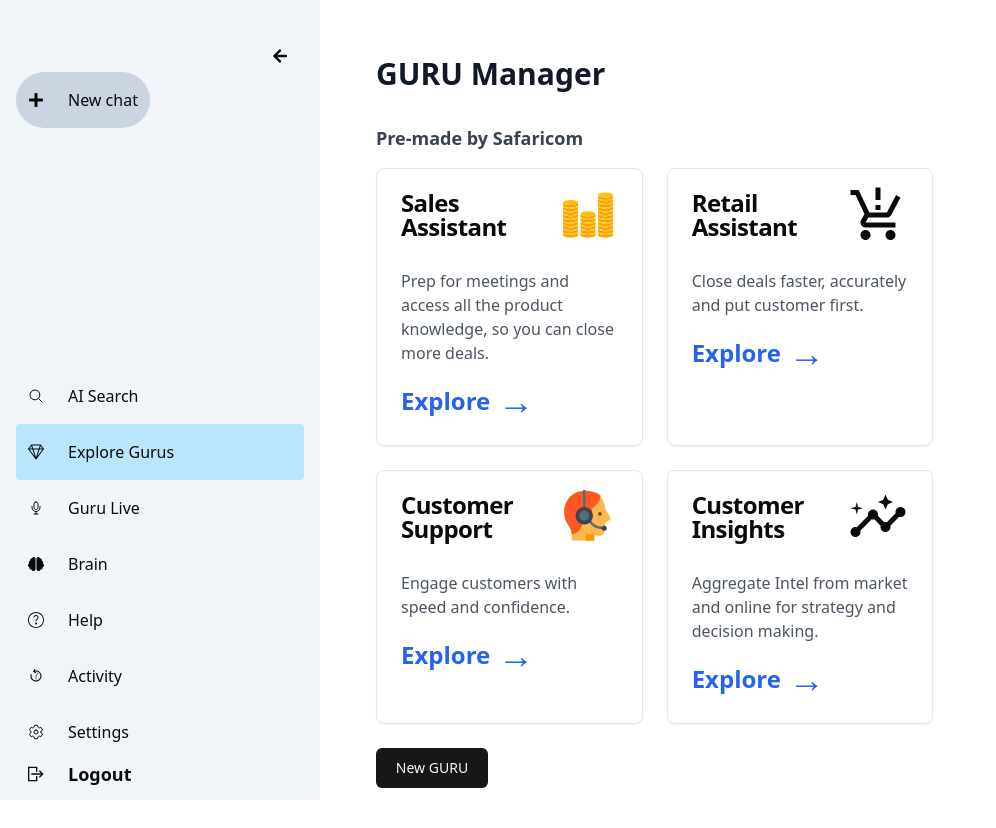
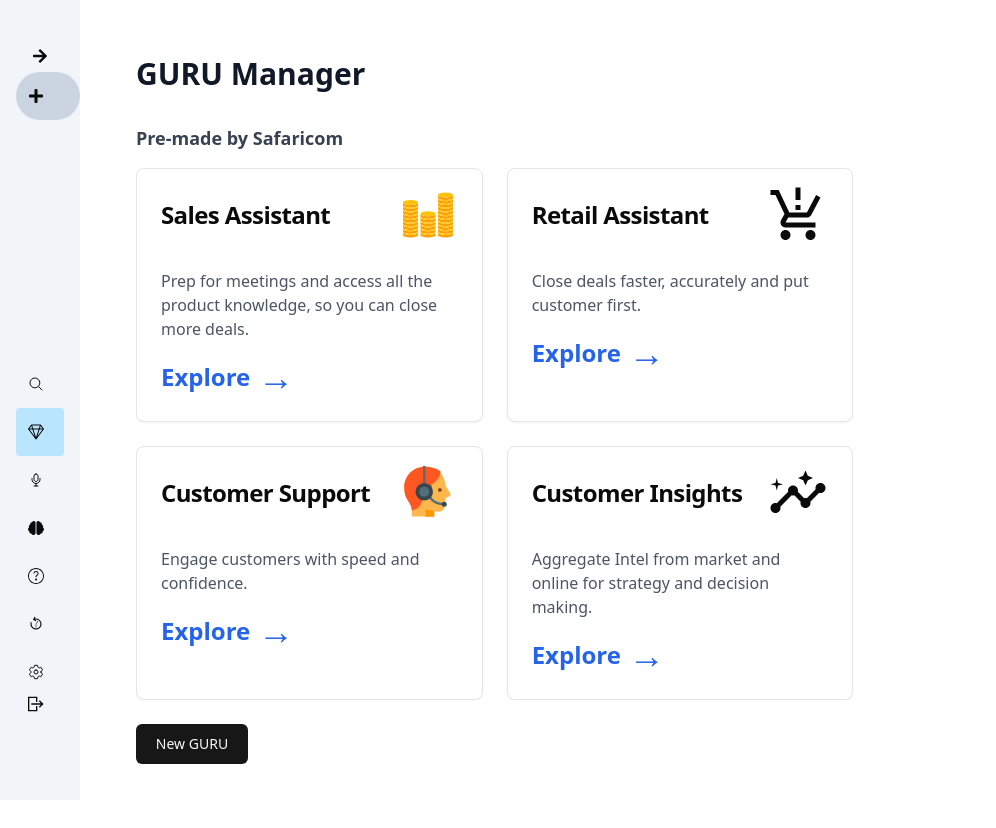
Before and after one commit to collinskrotich/Guru-AI, a Next.js app: page /application/guru in a window 1280 px wide. Shown: the whole page, without its empty margins (0-996 px from the left). After the commit the page ends 800 px from the top, so only its background shows below. Built offline with nearby package versions, Linux system fonts and the light colour scheme.

Commit message:
changes to sidebar

```diff
--- a/app/application/guru/page.tsx
+++ b/app/application/guru/page.tsx
@@ -80,7 +80,7 @@
             <h2 className="text-lg font-semibold mb-4 text-gray-700">
               Pre-made by Safaricom
             </h2>
-            <div className="grid grid-cols-1 md:grid-cols-2 gap-6">
+            <div className="grid grid-cols-1 md:grid-cols-2 gap-6 max-w-full overflow-hidden">
               {/* rendered cards */}
               {cards.map((card, index) => (
                 <GuruCard
--- a/app/application/layout.tsx
+++ b/app/application/layout.tsx
@@ -7,9 +7,9 @@
   children: React.ReactNode;
 }) {
   return (
-    <div className="h-screen flex flex-row justify-start">
+    <div className="h-screen flex flex-shrink-0 flex-row justify-start ">
       <Sidebar />
-      <div className="flex-1 p-4">{children}</div>
+      <div className="flex-1 overflow-y-auto p-4">{children}</div>
     </div>
   );
 }
--- a/app/application/page.tsx
+++ b/app/application/page.tsx
@@ -2,7 +2,7 @@
 import AssistantUI from '@/components/Search'
 const page = () => {
   return (
-    <div>
+         <div >
           <AssistantUI/>
     </div>
   )
--- a/components/Search.tsx
+++ b/components/Search.tsx
@@ -70,7 +70,7 @@
 
   return (
     <><Toaster />
-    <div className="w-fit mx-auto py-10 px-11  space-y-6">
+    <div className="w-fit mx-auto py-10 px-11  space-y-6 ">
        {/* Add this line to render the toast notifications */}
 
       {chatHistory.length === 0 ? (
--- a/components/Sidebar.tsx
+++ b/components/Sidebar.tsx
@@ -33,7 +33,7 @@
 };
 
 const Sidebar = () => {
-  const [toggleCollapse, setToggleCollapse] = useState(false);
+  const [toggleCollapse, setToggleCollapse] = useState(true);
   const [isCollapsible, setIsCollapsible] = useState(false);
 
   // access current path
```
